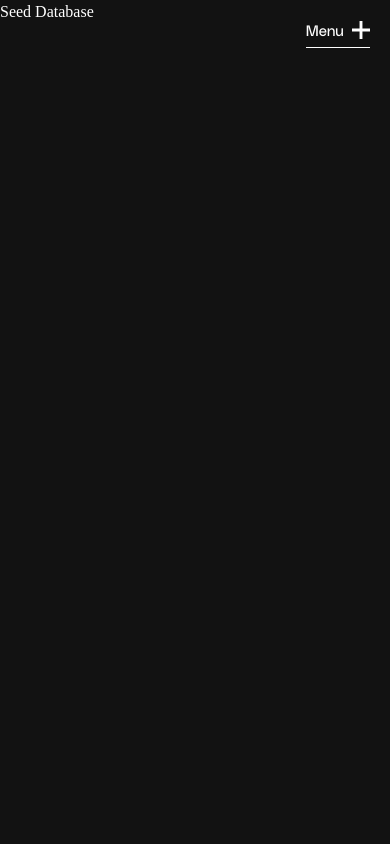
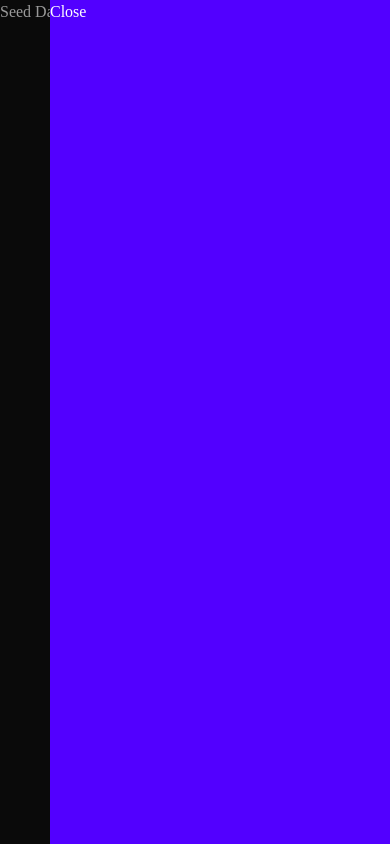
Before and after one commit to AnirudhSinghBhadauria/stereotype, a Next.js app: page /About in a window 390 px wide. Both pictures are taken after a click on the button "Menu". Built offline with nearby package versions, Linux system fonts and the light colour scheme.

Commit message:
sidebar logic done

```diff
--- a/src/app/layout.tsx
+++ b/src/app/layout.tsx
@@ -8,6 +8,7 @@ import {
   polyFont,
 } from "../misc/fonts/fonts";
 import SiteFooter from "@/components/ui/site-footer";
+import Sidebar from "@/components/ui/sidebar";
 
 export const metadata: Metadata = {
   title: "Stereotype",
@@ -22,10 +23,11 @@ export default function RootLayout({
   return (
     <html lang="en">
       <body
-        className={`${titleFont.variable} ${generalFont.variable} ${sansFont.variable} ${polyFont.variable}`}
+        className={`${titleFont.variable} ${generalFont.variable} ${sansFont.variable} ${polyFont.variable} overflow-x-hidden`}
       >
         <SiteHeader />
-        {children}
+        <aside className="fixed w-full h-screen" id="sidebar-portal-root"></aside>
+        <main>{children}</main>
       </body>
     </html>
   );
--- /dev/null
+++ b/src/components/ui/sidebar.tsx
@@ -0,0 +1,83 @@
+"use client";
+
+import React, { ReactPortal, useEffect, useState, Fragment } from "react";
+import { createPortal } from "react-dom";
+
+const Modal = ({
+  sideBarCloseInvoker,
+  sideBarState,
+}: {
+  sideBarCloseInvoker: () => void;
+  sideBarState: boolean;
+}) => {
+  return (
+    <div
+      style={{
+        transform: `${sideBarState ? "translateX(0%)" : "translateX(100%)"}`,
+      }}
+      className="w-[340px] h-screen bg-purple-100 absolute top-0 right-0 transition-all duration-300 ease-in-out"
+    >
+      <button onClick={sideBarCloseInvoker}>Close</button>
+    </div>
+  );
+};
+
+const Sidebar: ({
+  sideBarState,
+  onSideBarClose,
+}: {
+  sideBarState: boolean;
+  onSideBarClose: () => void;
+}) => ReactPortal | null = ({
+  sideBarState,
+  onSideBarClose,
+}: {
+  sideBarState: boolean;
+  onSideBarClose: () => void;
+}) => {
+  const [modal, setModal] = useState<boolean>();
+
+  const sideBarClosingHandeler = () => onSideBarClose();
+
+  useEffect(() => {
+    const unSub = setModal(true);
+
+    return unSub;
+  }, []);
+
+  if (!modal) return null;
+
+  const sideBarRootElement = document.querySelector(
+    "#sidebar-portal-root"
+  ) as HTMLElement;
+
+  if (sideBarState) {
+    sideBarRootElement.style.zIndex = "50";
+    document.body.style.overflow = "hidden";
+    document.body.style.paddingRight = "16px";
+  } else {
+    setTimeout(() => {
+      sideBarRootElement.style.zIndex = "-50";
+    }, 350);
+
+    document.body.style.overflow = "auto";
+    document.body.style.paddingRight = "0px";
+  }
+
+  return createPortal(
+    <Fragment>
+      <div
+        style={{ display: `${sideBarState ? "block" : "none"}` }}
+        className="w-full h-screen bg-black/40 transition-all duration-1000 ease-in-out"
+      ></div>
+      <Modal
+        sideBarState={sideBarState}
+        sideBarCloseInvoker={sideBarClosingHandeler}
+      />
+    </Fragment>,
+
+    document.querySelector("#sidebar-portal-root") as HTMLElement
+  );
+};
+
+export default Sidebar;
--- a/src/components/ui/site-header.tsx
+++ b/src/components/ui/site-header.tsx
@@ -5,16 +5,15 @@ import React, { Fragment, useState } from "react";
 import Link from "next/link";
 import { headerNavbar } from "@/utils/navbar";
 import { usePathname } from "next/navigation";
+import Sidebar from "./sidebar";
 
 const SiteHeader = () => {
   const pathname = usePathname();
+
   const [sideBarState, setSideBarState] = useState<boolean>(false);
-
   const color = pathname.slice(0, 6) === "/Story" ? "black" : "white";
 
   const sideBarHandeler = () => setSideBarState(!sideBarState ? true : false);
-
-  sideBarState ? console.log('open') : console.log('close');
 
   return (
     <Fragment>
@@ -75,7 +74,10 @@ const SiteHeader = () => {
 
       <header className="block md:hidden absolute top-0 left-0 right-0 w-full h-[48px] px-[20px]">
         <nav className="w-full h-full flex items-end justify-end">
-          <button onClick={sideBarHandeler} className="group pb-[6px] border-b-[1px] border-white flex items-center cursor-pointer z-10">
+          <button
+            onClick={sideBarHandeler}
+            className="group pb-[6px] border-b-[1px] border-white flex items-center cursor-pointer z-10"
+          >
             <p className="text-[15px] font-poly group-hover:opacity-50 group-hover:transition-all group-hover:ease-in-out">
               Menu
             </p>
@@ -92,6 +94,8 @@ const SiteHeader = () => {
           </button>
         </nav>
       </header>
+
+      <Sidebar onSideBarClose={sideBarHandeler} sideBarState={sideBarState} />
     </Fragment>
   );
 };
```
